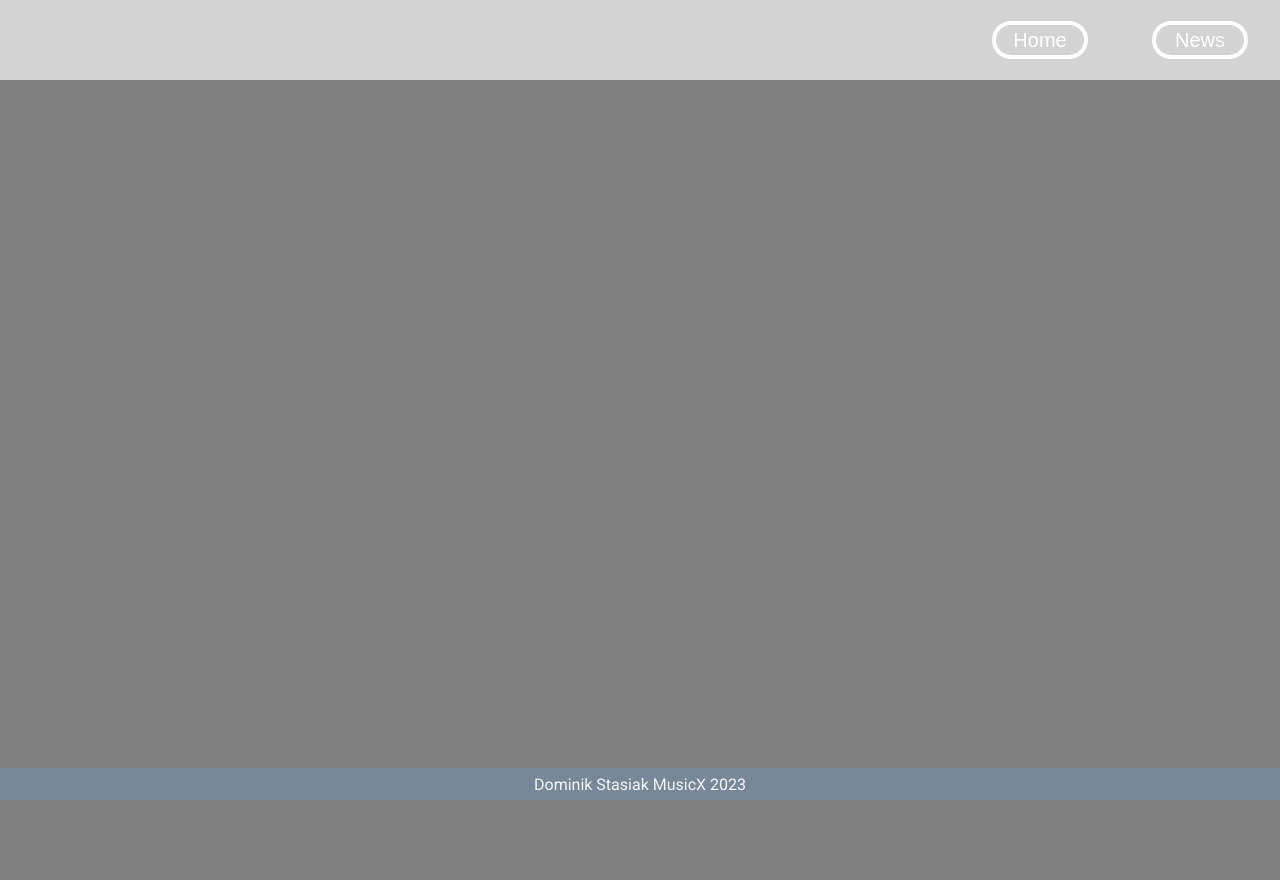
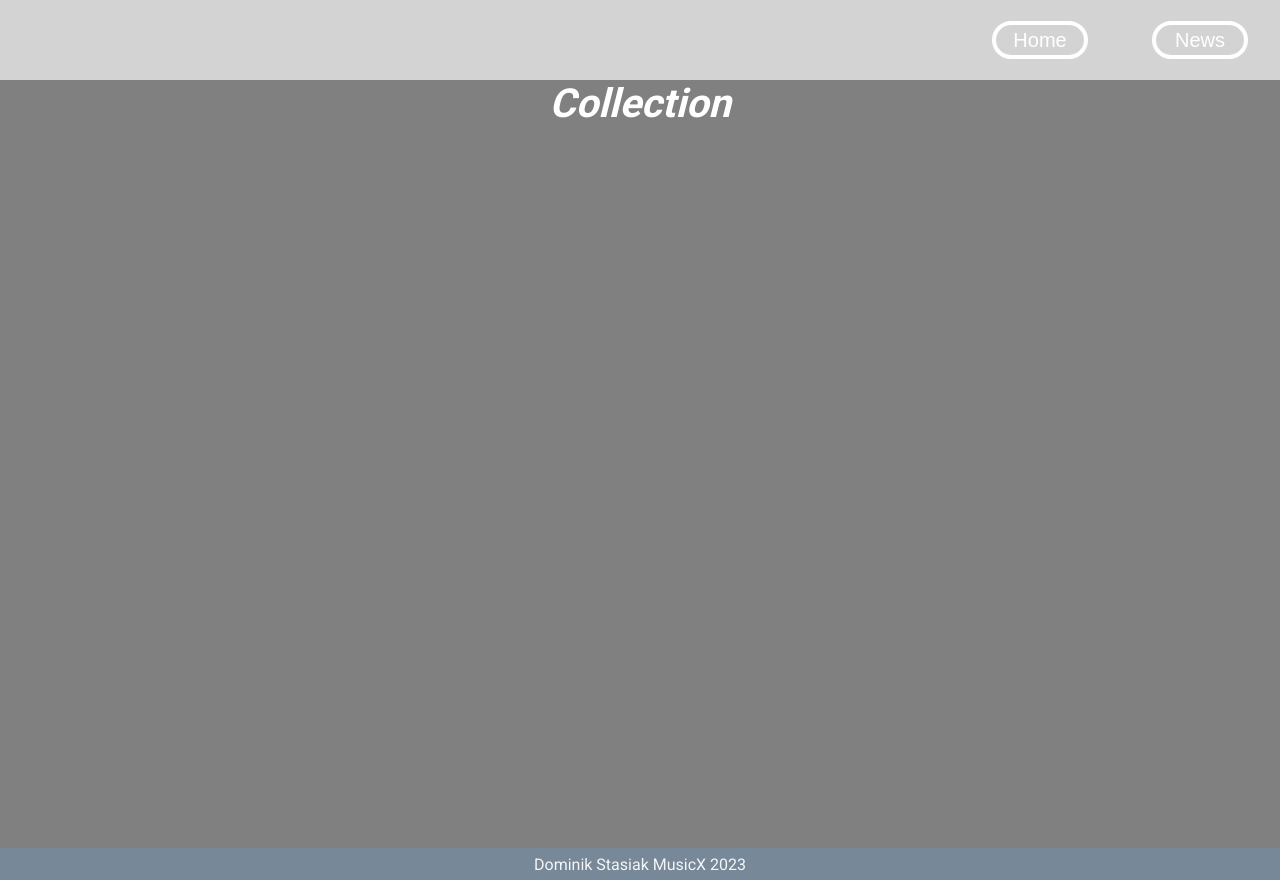
Before and after one commit to dominikstas/musicX, a Django app: page /collection in a window 1280 px wide. Before the commit the page ends 800 px from the top, so only its background shows below. Run offline with Django 4.2, Linux system fonts and the light colour scheme.

Commit message:
minor fixes

```diff
--- a/collection/static/collection/style.css
+++ b/collection/static/collection/style.css
@@ -12,7 +12,6 @@ body {
 .nav {
     width: 100vw;
     height: 10vh;
-    position: absolute;
     background-color: lightgray;
     display: flex;
     justify-content: space-around;
@@ -54,9 +53,16 @@ body {
     height: 96vh;
     background-color: grey;
     width: 100vw;
+    display: flex;
+    justify-content: center;
 }
 
-
+.main h1 {
+    font-size: 40px;
+    color: white;
+    text-align: center;
+    font-style: italic;
+}
 
 
 footer {
--- a/collection/templates/collection/collection.html
+++ b/collection/templates/collection/collection.html
@@ -25,6 +25,7 @@
     </section>
 
     <section class="main">
+        <h1> Collection </h1>
     </section>
 
 
--- a/index/static/index/style.css
+++ b/index/static/index/style.css
@@ -53,6 +53,7 @@ button {
     margin-top: 100px;
     font-size: 38px;
     border: 4px solid white;
+    border-radius: 18px;
 }
 
 button:hover {
--- a/index/templates/index/index.html
+++ b/index/templates/index/index.html
@@ -5,7 +5,7 @@
     <meta name="viewport" content="width=device-width, initial-scale=1.0">
     <title>MusicX</title>
     {% load static %}
-    <link rel="stylesheet" href="{% static 'index/style.css' %}">
+    <link rel="stylesheet" href="{% static 'index/style.css' now "U" %}">
     <link rel="preconnect" href="https://fonts.googleapis.com">
     <link rel="preconnect" href="https://fonts.gstatic.com" crossorigin>
     <link href="https://fonts.googleapis.com/css2?family=Roboto:wght@400;700&display=swap" rel="stylesheet">
```
